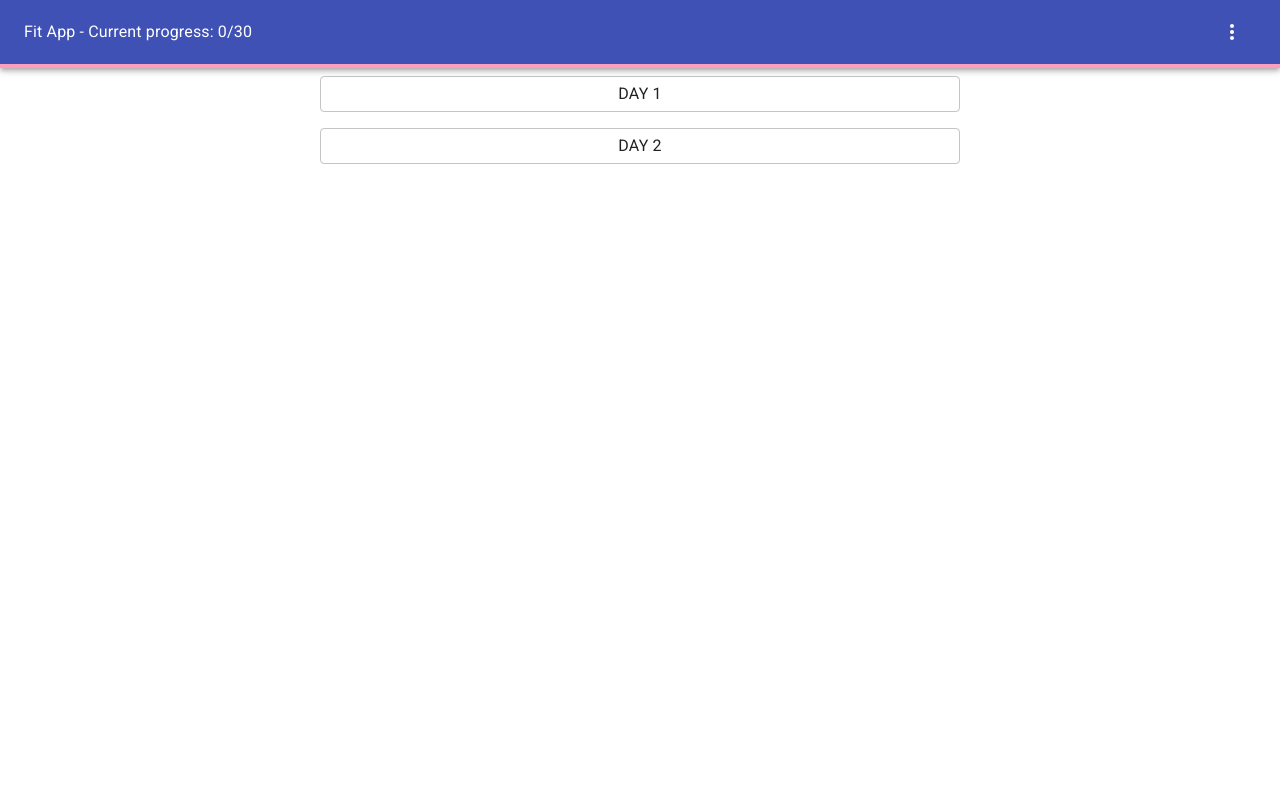
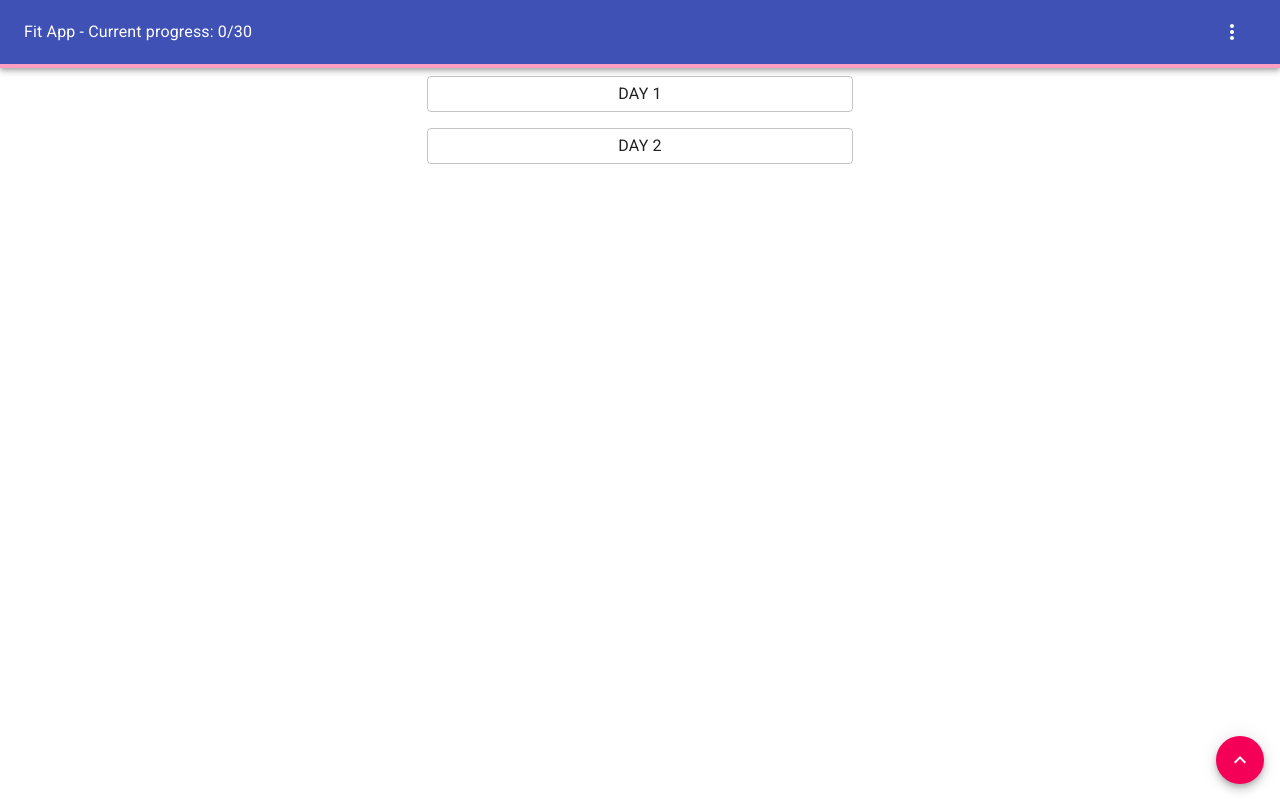
Before and after one commit to konradpardyak/fit-app, a React (Create React App) app: page / in a window 1280 px wide. Built offline with nearby package versions, Linux system fonts and the light colour scheme.

Commit message:
Add Back to top button

```diff
--- a/src/Menu/Header.js
+++ b/src/Menu/Header.js
@@ -27,7 +27,7 @@ const Header = () => {
   };
   return (
     <AppBar position="static">
-      <Toolbar>
+      <Toolbar id="back-to-top-anchor">
         <Typography className={classes.headerStyle} >Fit App - Current progress: {progress}/30</Typography>
         <IconButton aria-label="menu" color="inherit" aria-haspopup="true" onClick={handleClick}>
           <MoreVertIcon />
--- a/src/Menu/Menu.js
+++ b/src/Menu/Menu.js
@@ -1,19 +1,44 @@
 import Header from './Header';
 import MenuContent from './MenuContent';
 
-import { Grid } from '@material-ui/core';
+import { Grid, Fab } from '@material-ui/core';
+import KeyboardArrowUpIcon from '@material-ui/icons/KeyboardArrowUp';
+import { makeStyles } from "@material-ui/core/styles";
+
+const useStyles = makeStyles((theme) => ({
+  root: {
+    position: "fixed",
+    bottom: theme.spacing(2),
+    right: theme.spacing(2)
+  }
+}));
 
 const Menu = () => {
+  const classes = useStyles();
+
+  const handleClick = (event) => {
+    const anchor = (event.target.ownerDocument || document).querySelector(
+      "#back-to-top-anchor"
+    );
+
+    if (anchor) {
+      anchor.scrollIntoView({ behavior: "smooth", block: "center" });
+    }
+  };
+
   return (
     <Grid container direction="column">
       <Grid item>
         <Header />
       </Grid>
       <Grid item container justify="center">
-        <Grid item xs={10} sm={6}>
+        <Grid item xs={10} sm={6} md={4}>
           <MenuContent />
         </Grid>
       </Grid>
+      <Fab color="secondary" size="medium" className={classes.root} onClick={handleClick}>
+        <KeyboardArrowUpIcon />
+      </Fab>
     </Grid>
   );
 }
```
